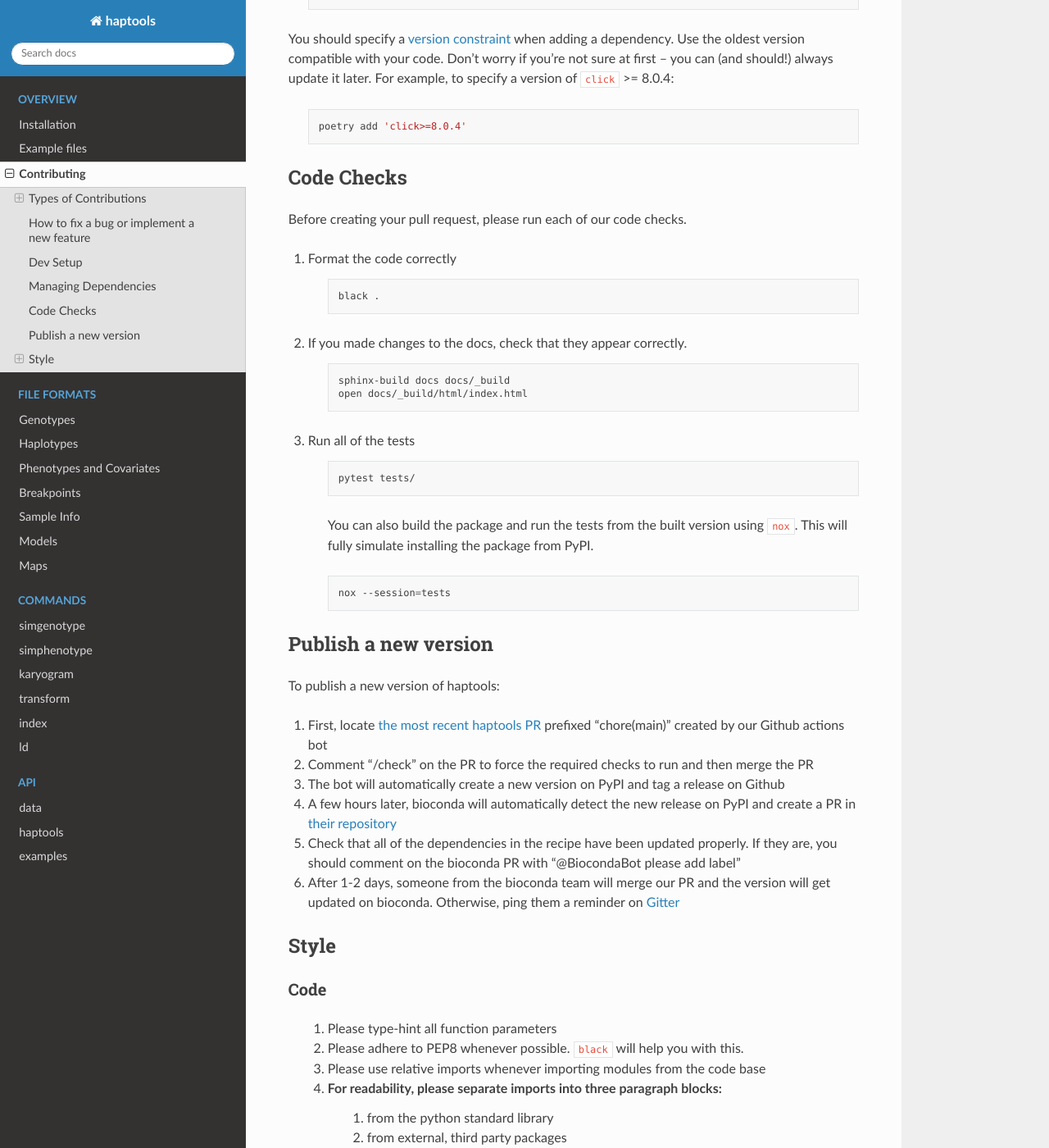
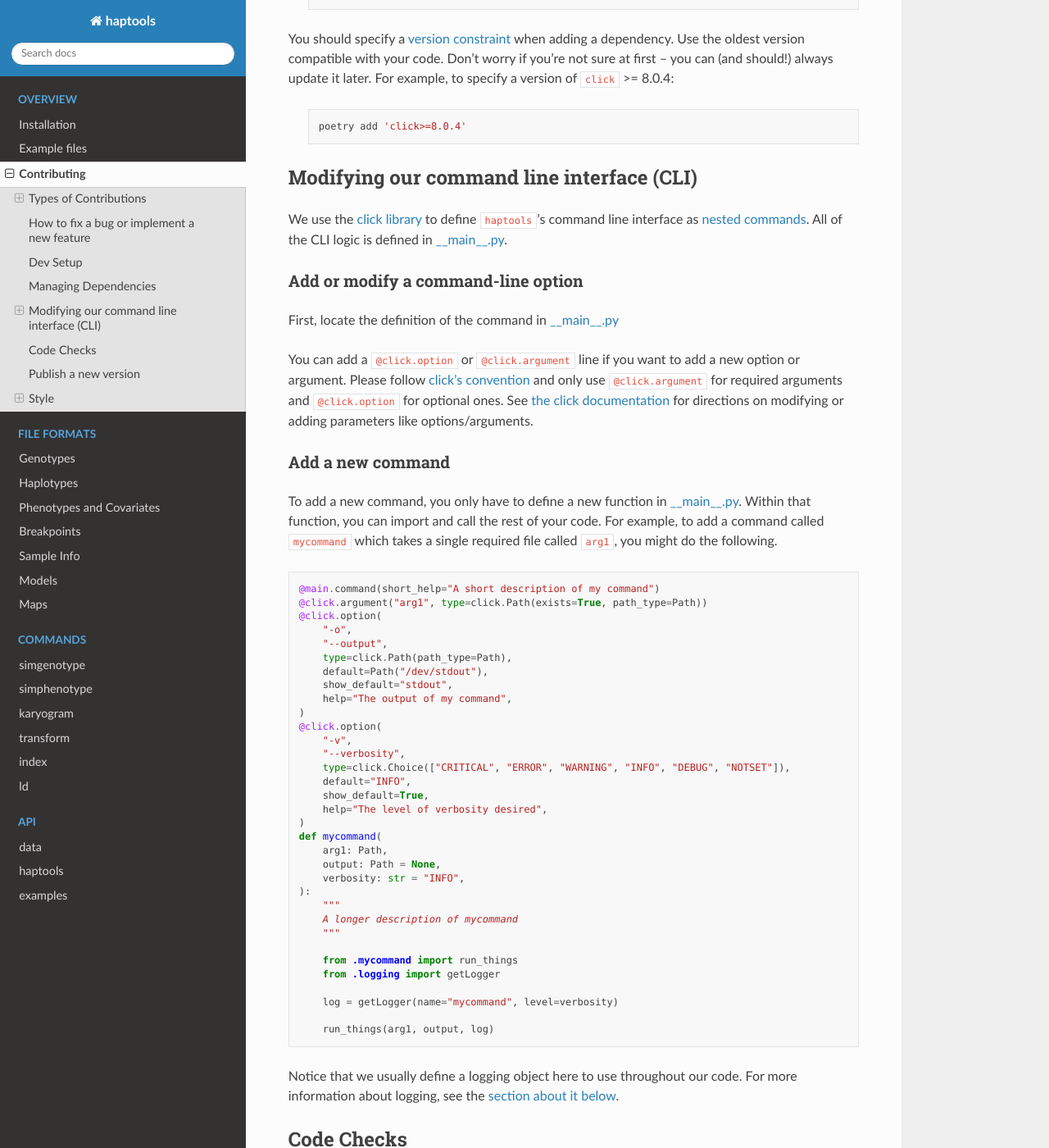
Before and after one commit to CAST-genomics/haptools, a Sphinx documentation site: the page built from docs/project_info/contributing.rst, in a window 1280 px wide and 1400 px high, scrolled down 2584 px. Shown: the whole window at 82% size. Built offline with Sphinx 7.4.7 and the Read the Docs theme 2.0.0, drawn with Linux system fonts in a browser that asks for light colours.

Commit message:
add docs about adding to our CLI

```diff
--- a/docs/project_info/contributing.rst
+++ b/docs/project_info/contributing.rst
@@ -103,6 +103,62 @@ You should specify a `version constraint <https://python-poetry.org/docs/master/
 
         poetry add 'click>=8.0.4'
 
+
+------------------------------------------
+Modifying our command line interface (CLI)
+------------------------------------------
+We use the `click library <https://click.palletsprojects.com/>`_ to define ``haptools``'s command line interface as `nested commands <https://click.palletsprojects.com/quickstart/#nesting-commands>`_. All of the CLI logic is defined in `__main__.py <https://github.com/CAST-genomics/haptools/blob/main/haptools/__main__.py>`_.
+
+~~~~~~~~~~~~~~~~~~~~~~~~~~~~~~~~~~~
+Add or modify a command-line option
+~~~~~~~~~~~~~~~~~~~~~~~~~~~~~~~~~~~
+First, locate the definition of the command in `__main__.py <https://github.com/CAST-genomics/haptools/blob/main/haptools/__main__.py>`_
+
+You can add a ``@click.option`` or ``@click.argument`` line if you want to add a new option or argument. Please follow `click's convention <https://click.palletsprojects.com/parameters/#parameters>`_ and only use ``@click.argument`` for required arguments and ``@click.option`` for optional ones. See `the click documentation <https://click.palletsprojects.com/#documentation>`_ for directions on modifying or adding parameters like options/arguments.
+
+~~~~~~~~~~~~~~~~~
+Add a new command
+~~~~~~~~~~~~~~~~~
+To add a new command, you only have to define a new function in `__main__.py <https://github.com/CAST-genomics/haptools/blob/main/haptools/__main__.py>`_. Within that function, you can import and call the rest of your code. For example, to add a command called ``mycommand`` which takes a single required file called ``arg1``, you might do the following.
+
+.. code-block:: python
+
+    @main.command(short_help="A short description of my command")
+    @click.argument("arg1", type=click.Path(exists=True, path_type=Path))
+    @click.option(
+        "-o",
+        "--output",
+        type=click.Path(path_type=Path),
+        default=Path("/dev/stdout"),
+        show_default="stdout",
+        help="The output of my command",
+    )
+    @click.option(
+        "-v",
+        "--verbosity",
+        type=click.Choice(["CRITICAL", "ERROR", "WARNING", "INFO", "DEBUG", "NOTSET"]),
+        default="INFO",
+        show_default=True,
+        help="The level of verbosity desired",
+    )
+    def mycommand(
+        arg1: Path,
+        output: Path = None,
+        verbosity: str = "INFO",
+    ):
+        """
+        A longer description of mycommand
+        """
+
+        from .mycommand import run_things
+        from .logging import getLogger
+
+        log = getLogger(name="mycommand", level=verbosity)
+
+        run_things(arg1, output, log)
+
+Notice that we usually define a logging object here to use throughout our code. For more information about logging, see the :ref:`section about it below <code-check-instructions>`.
+
 .. _code-check-instructions:
 
 -----------
```
Also changed, not shown: other parts of docs/project_info/contributing.rst (+2 -0 lines).
